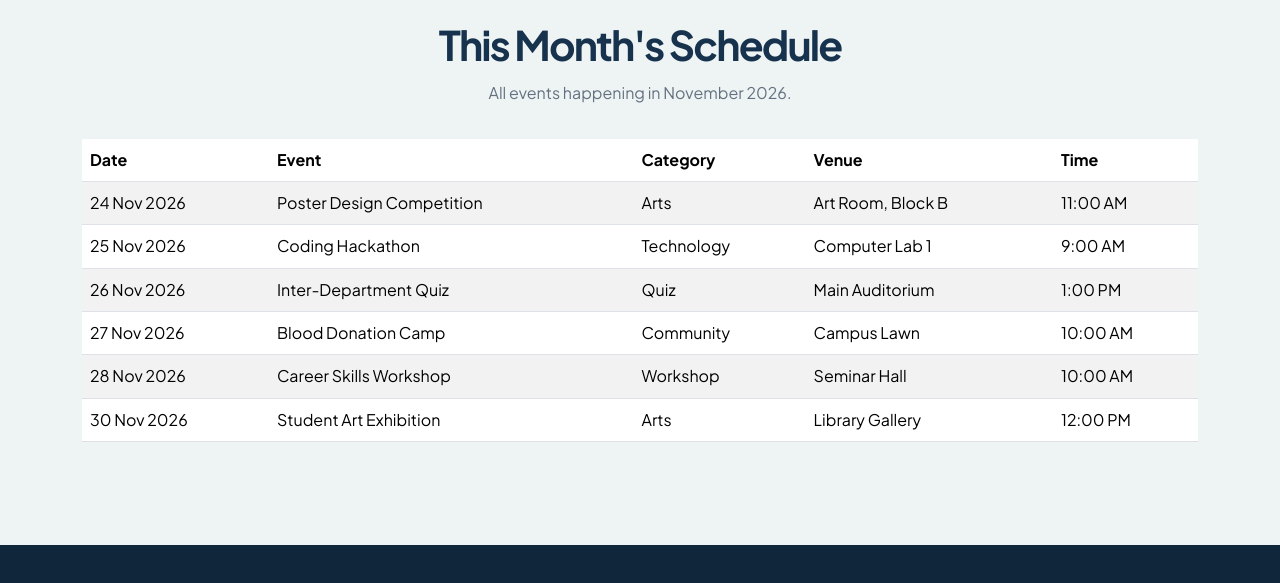
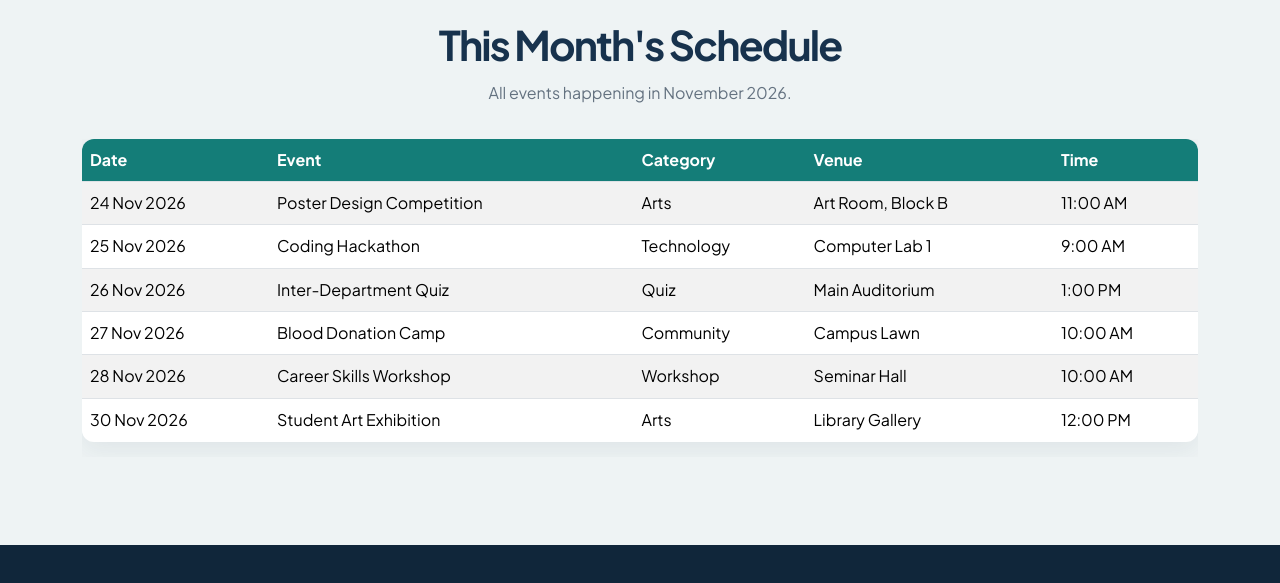
Before and after one commit to laibaibrahim/smiu-events-portal, a plain HTML site: page events.html in a window 1280 px wide. Shown: the part 1420-2003 px from the top of the page. Drawn offline with nearby package versions, Linux system fonts and the light colour scheme.

Commit message:
Style events schedule table

```diff
--- a/CSS/style.css
+++ b/CSS/style.css
@@ -623,3 +623,19 @@ button:focus-visible {
   color: #fff;
   font-weight: 700;
 }
+
+
+/* Schedule table */
+.ev-table {
+  overflow: hidden;
+  border-radius: 12px;
+  background: var(--surface);
+  box-shadow: var(--shadow);
+}
+
+.ev-table thead th {
+  background: var(--accent);
+  color: #fff;
+  font-weight: 700;
+  white-space: nowrap;
+}
```
